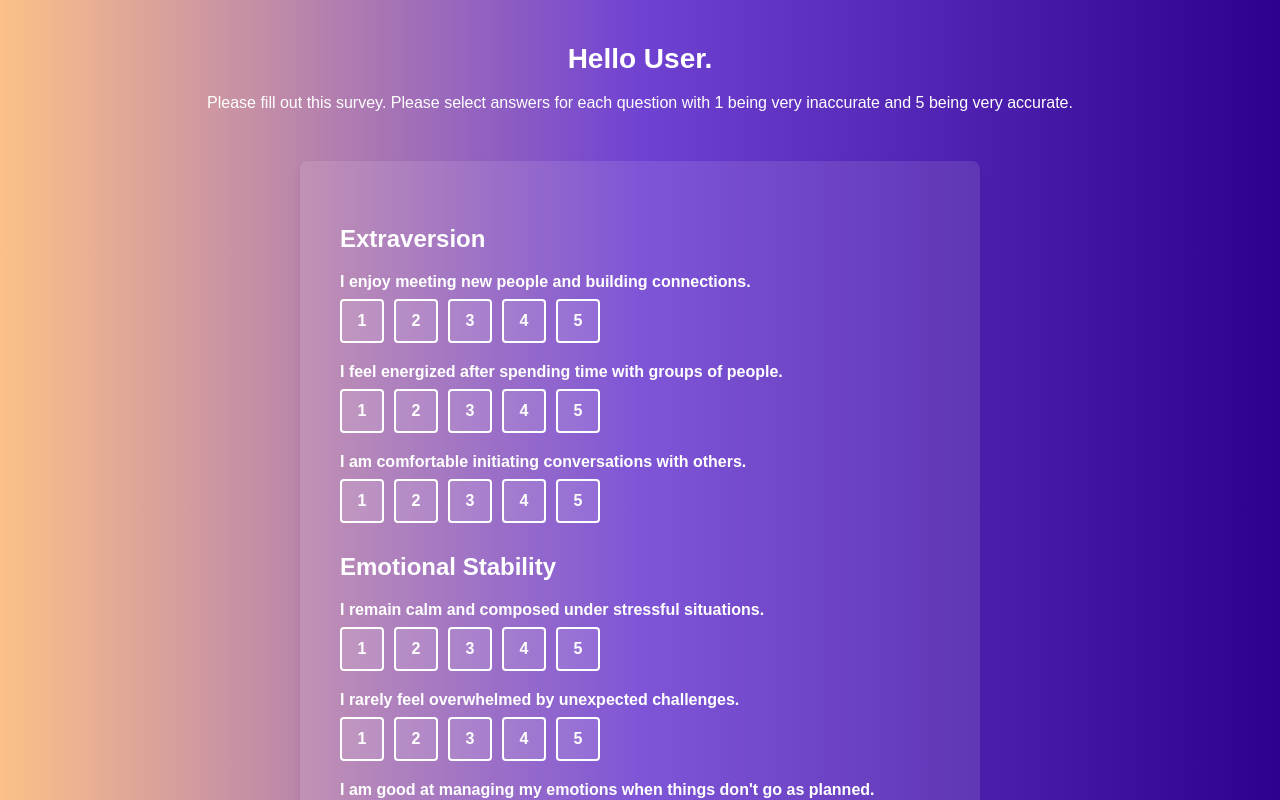
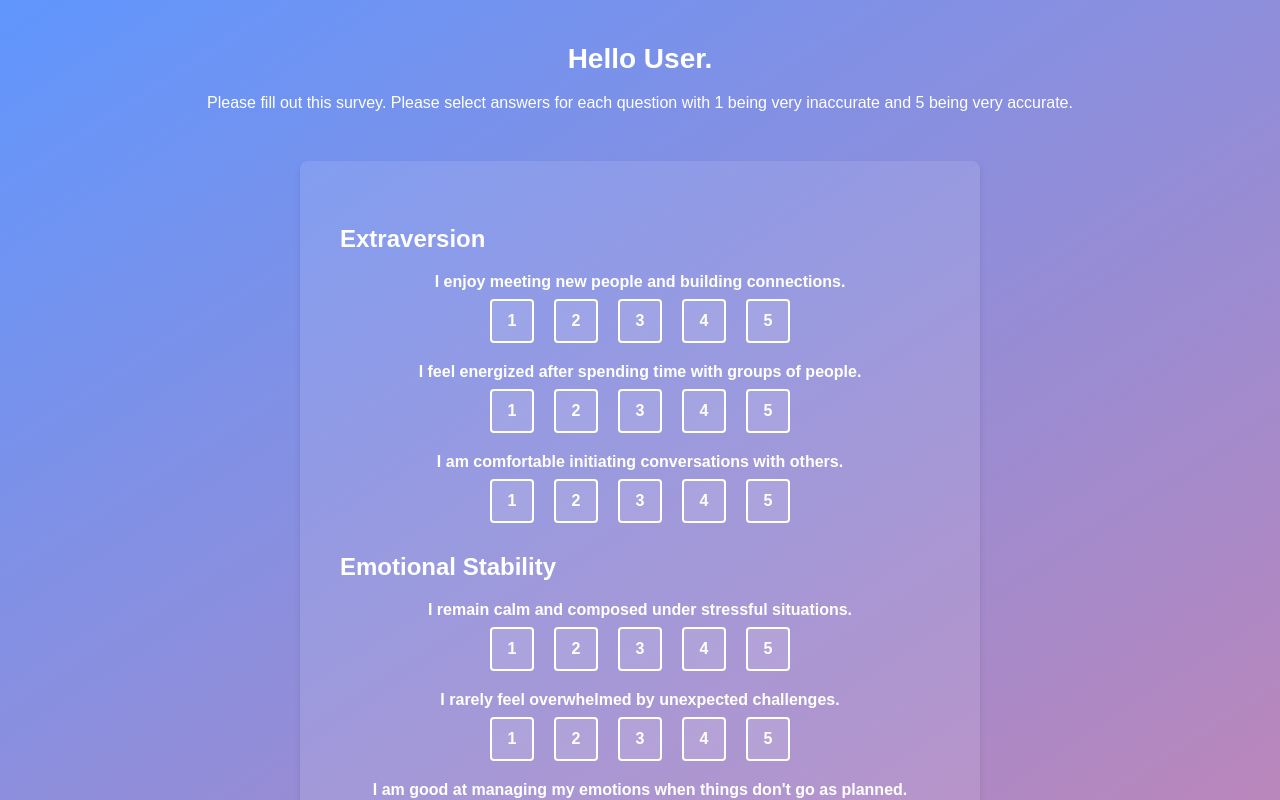
Before and after one commit to WilliamChn/Personality_Based_Events, a React (Create React App) app in the folder webpage/: page /#/questionnaire in a window 1280 px wide. Shown: the top 800 px of the page. Built offline with nearby package versions, Linux system fonts and the light colour scheme.

Commit message:
changed css

```diff
--- a/webpage/src/questionnaire.css
+++ b/webpage/src/questionnaire.css
@@ -1,6 +1,6 @@
 /* Main container for the questionnaire page */
 .questionnaire-container {
-    background: linear-gradient(to right, #FCC188, #7042D2, #2E008E);
+    background: linear-gradient(147deg, #6096fd, #fb7b8b);
     min-height: 100vh;
     display: flex;
     flex-direction: column;
@@ -55,11 +55,13 @@
     margin-bottom: 8px;
     font-weight: bold;
     color: #FFF;
+    text-align: center;
 }
 
 .rating-boxes {
     display: flex;
-    gap: 10px;
+    gap: 20px;
+    justify-content: center;
 }
 
 .rating-box {
@@ -82,9 +84,9 @@
 }
 
 .rating-box.selected {
-    background: rgba(255, 255, 255, 0.8);
-    color: #000;
-    border-color: #000;
+    background: rgba(255, 255, 255, 0.5);
+    color: #ffffff;
+    border-color: #ffffff;
 }
 
 /* Submit button */
```
